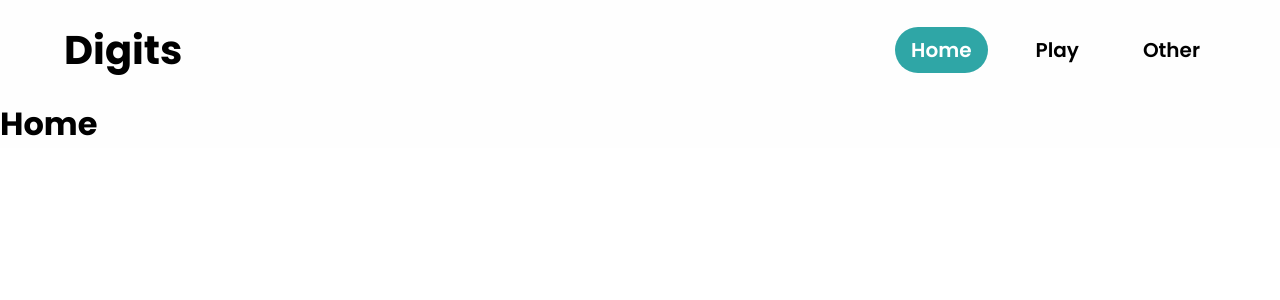
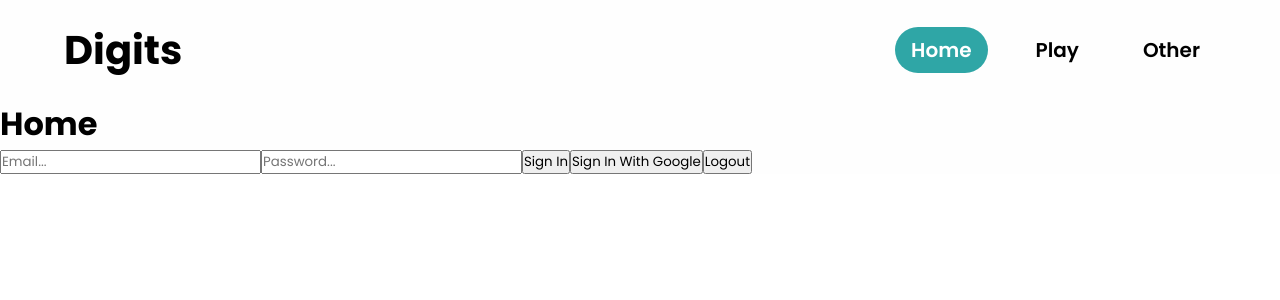
Before and after one commit to AbelBatalla/Digits, a React (Create React App) app: page / in a window 1280 px wide. Shown: the top 300 px of the page. Built offline with nearby package versions, Linux system fonts and the light colour scheme.

Commit message:
initial user logic

```diff
--- a/package.json
+++ b/package.json
@@ -6,6 +6,7 @@
     "@testing-library/jest-dom": "^5.17.0",
     "@testing-library/react": "^13.4.0",
     "@testing-library/user-event": "^13.5.0",
+    "firebase": "^10.10.0",
     "react": "^18.2.0",
     "react-dom": "^18.2.0",
     "react-icons": "^5.0.1",
--- a/src/App.js
+++ b/src/App.js
@@ -10,7 +10,7 @@ const App = () => {
         <Routes>
             <Route path="/" element={<Home />} />
             <Route path="/digits" element={<Play />} />
-            <Route path="/Other" element={<Other />} />
+            <Route path="/other" element={<Other />} />
         </Routes>
     </div>
   );
--- a/src/Components/Pages/Home.jsx
+++ b/src/Components/Pages/Home.jsx
@@ -1,5 +1,11 @@
 import React from "react";
+import Auth from "../auth";
 
 export const Home = () => {
-    return <h1>Home</h1>;
+    return (
+    <>
+        <h1>Home</h1>
+        <Auth />
+    </>
+)
 };
--- a/src/Components/Pages/Play.jsx
+++ b/src/Components/Pages/Play.jsx
@@ -1,5 +1,5 @@
 import React from "react";
-import Game from "../../Game/Game";
+import Game from "../Game/Game";
 
 export const Play = () => {
     return (
--- a/src/Components/auth.js
+++ b/src/Components/auth.js
@@ -0,0 +1,56 @@
+import { auth, googleProvider } from "../config/firebase";
+import {
+    createUserWithEmailAndPassword,
+    signInWithPopup,
+    signOut,
+} from "firebase/auth";
+import { useState } from "react";
+
+const Auth = () => {
+    const [email, setEmail] = useState("");
+    const [password, setPassword] = useState("");
+
+    const signIn = async () => {
+        try {
+            await createUserWithEmailAndPassword(auth, email, password);
+        } catch (err) {
+            console.error(err);
+        }
+    };
+
+    const signInWithGoogle = async () => {
+        try {
+            await signInWithPopup(auth, googleProvider);
+        } catch (err) {
+            console.error(err);
+        }
+    };
+
+    const logout = async () => {
+        try {
+            await signOut(auth);
+        } catch (err) {
+            console.error(err);
+        }
+    };
+
+    return (
+        <div>
+            <input
+                placeholder="Email..."
+                onChange={(e) => setEmail(e.target.value)}
+            />
+            <input
+                placeholder="Password..."
+                type="password"
+                onChange={(e) => setPassword(e.target.value)}
+            />
+            <button onClick={signIn}> Sign In</button>
+
+            <button onClick={signInWithGoogle}> Sign In With Google</button>
+
+            <button onClick={logout}> Logout </button>
+        </div>
+    );
+};
+export default Auth;
--- a/src/config/firebase.js
+++ b/src/config/firebase.js
@@ -0,0 +1,26 @@
+// Import the functions you need from the SDKs you need
+import { initializeApp } from "firebase/app";
+import { getAnalytics } from "firebase/analytics";
+import { getAuth, GoogleAuthProvider } from "firebase/auth";
+import { getFirestore } from "firebase/firestore";
+// TODO: Add SDKs for Firebase products that you want to use
+// https://firebase.google.com/docs/web/setup#available-libraries
+
+// Your web app's Firebase configuration
+// For Firebase JS SDK v7.20.0 and later, measurementId is optional
+const firebaseConfig = {
+    apiKey: "AIzaSyBt4VRbohs2OVISGkOvd5lVoq0xKRofEww",
+    authDomain: "digits-542ea.firebaseapp.com",
+    projectId: "digits-542ea",
+    storageBucket: "digits-542ea.appspot.com",
+    messagingSenderId: "41380800132",
+    appId: "1:41380800132:web:71dc1196e406efb49fc4d1",
+    measurementId: "G-4V10FY4HXB"
+};
+
+// Initialize Firebase
+const app = initializeApp(firebaseConfig);
+const analytics = getAnalytics(app);
+export const auth = getAuth(app);
+export const googleProvider = new GoogleAuthProvider();
+export const db = getFirestore(app);
```
Also changed, not shown: 1 other file (tests, documents, lock files or other folders).
